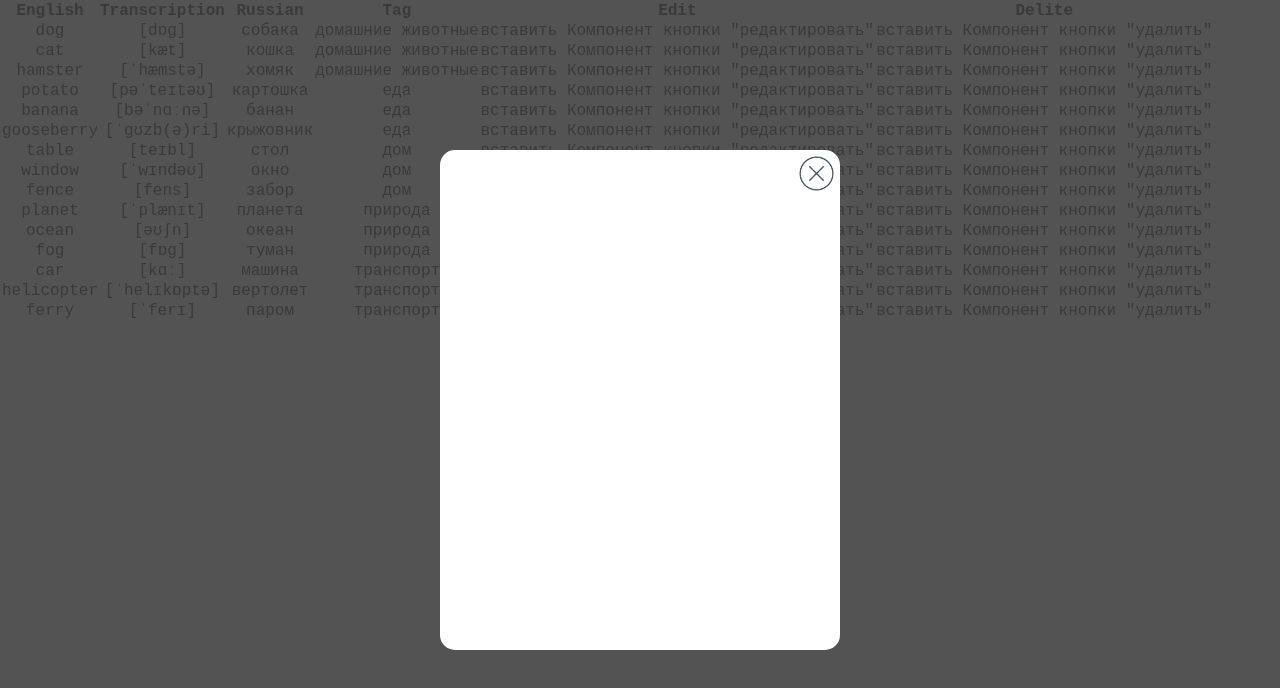
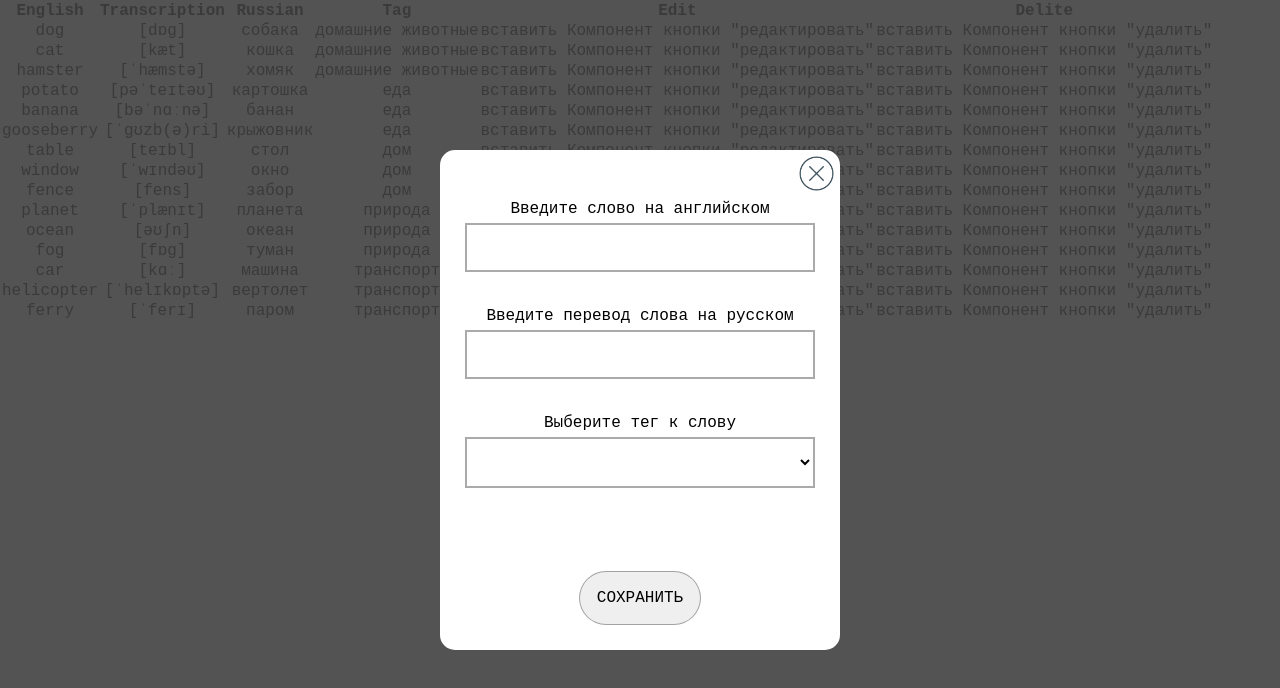
Before and after one commit to codersimone/react-project, a React (Create React App) app in the folder react-project/: page / in a window 1280 px wide. Both pictures are taken after a click on the button "ДОБАВИТЬ НОВОЕ СЛОВО". Shown: the top 688 px of the page. Built offline with nearby package versions, Linux system fonts and the light colour scheme.

Commit message:
popup form added and stylized

```diff
--- a/react-project/src/components/BtnAddWord/styles.css
+++ b/react-project/src/components/BtnAddWord/styles.css
@@ -1,14 +1,14 @@
 .btn-add-word {
     font-family: 'Courier New', Courier, monospace;
     font-size: medium;
-    padding: 15px;
+    padding: 17px;
     margin: 1em 0em 1em 0em;
     color: #000000;
     border: 1px solid #60606088;
-    border-radius: 25px;
+    border-radius: 40px;
     text-transform: uppercase;
     cursor: pointer;
-    transition: all 0.3s ;
+    transition: all 0.3s;
 }
 
 .btn-add-word:hover {
--- a/react-project/src/components/Popup/index.jsx
+++ b/react-project/src/components/Popup/index.jsx
@@ -1,14 +1,14 @@
 import React from "react";
 import './styles.css';
+import PopupForm from "../PopupForm";
 
-//нужно подключить стили (попап должен быть центрирован по центру экрана, все вокруг должно становиться темно-серым/полупрозрачным)
 const Popup = ({ clickPopup }) => {
     return (
         <div className="popup" >
-            <div className="popup__content" onClick={clickPopup}>
-                <img className="popup__close-icon" src="../img/icons/popup_close_icon.png" alt="Close picture" />
+            <div className="popup__content">
+                <PopupForm />
+                <img onClick={clickPopup} className="popup__close-icon" src="../img/icons/popup_close_icon.png" alt="Close picture" />
             </div>
-            {/** сюда внести новый компонент - верстка формы добавления нового слова */}
         </div>
     )
 }
--- /dev/null
+++ b/react-project/src/components/PopupForm/index.jsx
@@ -0,0 +1,32 @@
+import React from "react";
+import './styles.css';
+// import React, { useState } from 'react';
+
+const PopupForm = () => {
+    // const [isOpen, setIsOpen] = useState('');
+    return (
+        <div className="form">
+            <form action="">
+                <label for="eng">Введите слово на английском</label>
+                <input id="eng" name="new-word-eng" type="text" />
+
+                <label for="rus">Введите перевод слова на русском</label>
+                <input id="rus" name="new-word-rus" type="text" />
+
+                <label for="tag">Выберите тег к слову</label>
+                <select id="tag">
+                    <option selected value="chooseTag"></option>
+                    <option value="domesticAnimals">Домашние животные</option>
+                    <option value="food">Еда</option>
+                    <option value="home">Дом</option>
+                    <option value="nature">Природа</option>
+                    <option value="transport">Транспорт</option>
+                </select>
+
+                <button className="btn-save">Сохранить</button>
+            </form>
+        </div>
+    )
+}
+
+export default PopupForm;
--- /dev/null
+++ b/react-project/src/components/PopupForm/styles.css
@@ -0,0 +1,56 @@
+* {
+    margin: 0;
+    padding: 0;
+}
+
+.form {
+    display: flex;
+    justify-content: center;
+    align-items: center;
+    width: 350px;
+    height: 450px;
+    margin: 25px 0px 3px 5px;
+}
+
+input, select {
+    width: 100%;
+    padding: 15px;
+    margin: 5px 0 35px 0;
+    background: #ffffff;
+    /* text-align: start; */
+    border: 2px solid #60606088;
+}
+
+select {
+    /* appearance: none;
+    background: url(/react-project/public/img/icons/form_select_arrow_icon.png) no-repeat right;
+    background-position-x: calc(100% - 8px); */
+    cursor: pointer;
+}
+
+/* input {
+
+} */
+
+/* label {
+
+} */
+
+.btn-save {
+    font-family: 'Courier New', Courier, monospace;
+    font-size: medium;
+    padding: 17px;
+    margin: 3em 0em 1em 0em;
+    text-align: center;
+    color: #000000;
+    border: 1px solid #60606088;
+    border-radius: 40px;
+    text-transform: uppercase;
+    cursor: pointer;
+    transition: all 0.3s;
+}
+
+.btn-save:hover {
+    background: #60606088;
+    color: #ffffff;
+}
```
Also changed, not shown: react-project/public/img/icons/form_select_arrow_icon.png (added).
